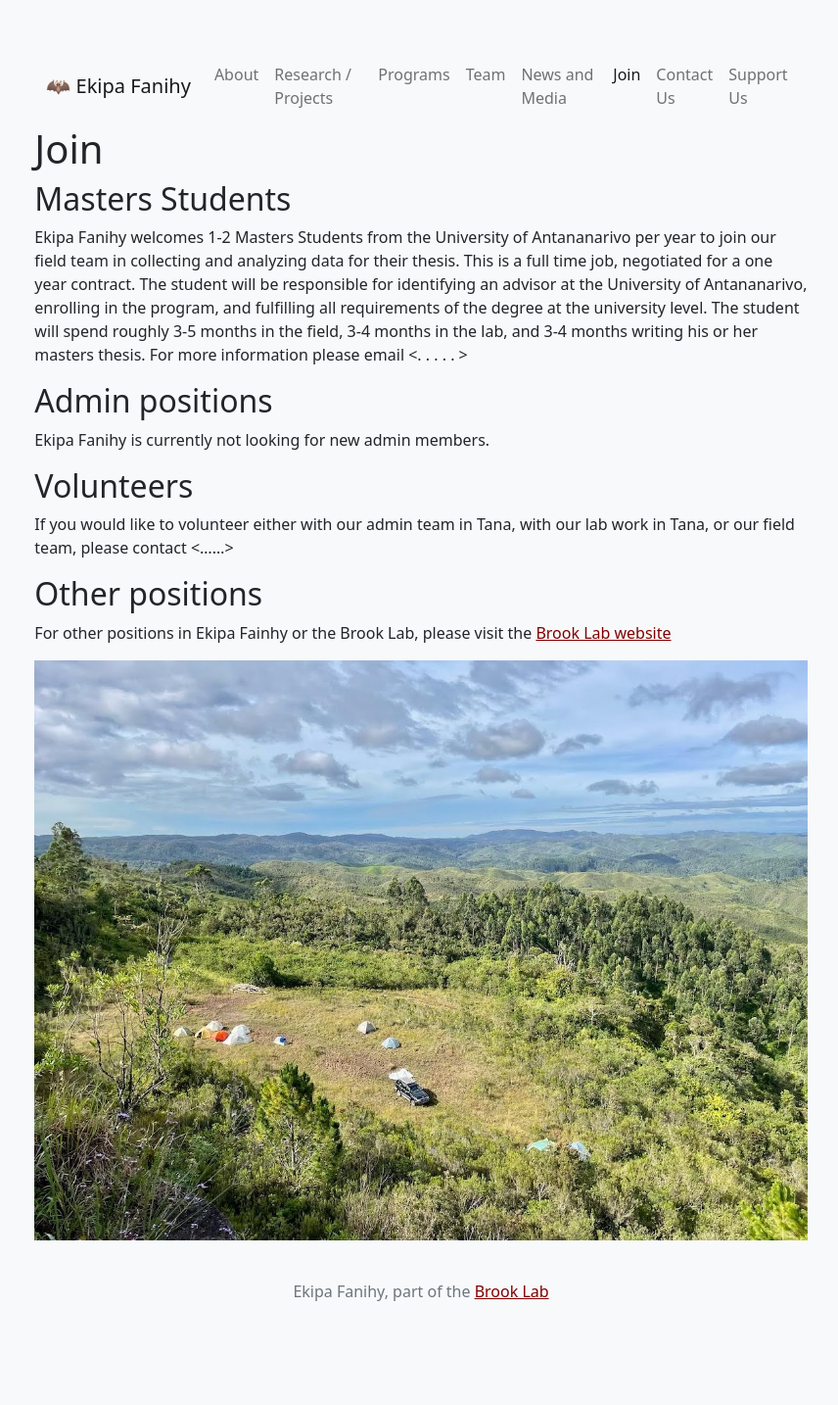
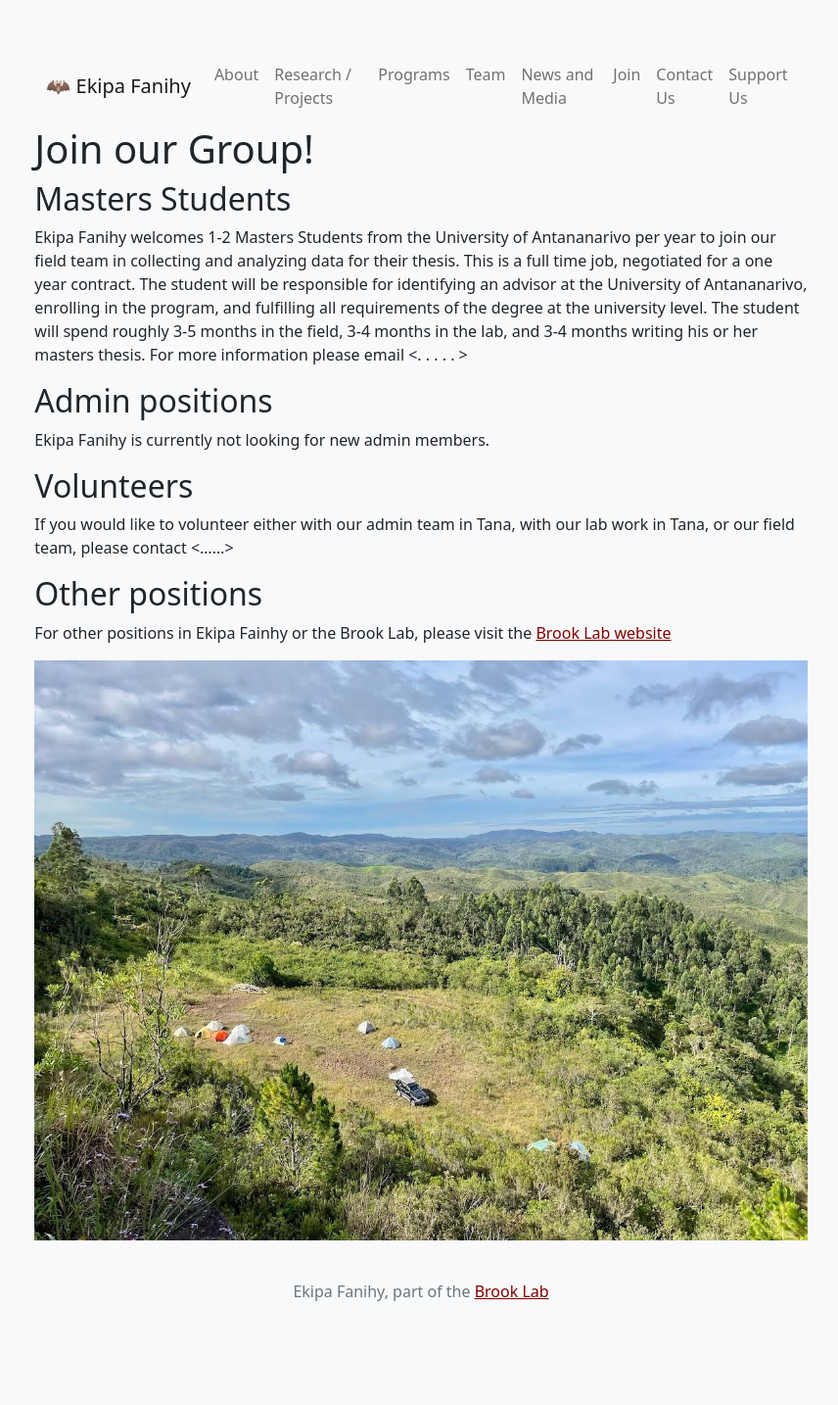
Before and after one commit to brooklabteam/www-ekipafanihy, a Jekyll site: the page built from join.md, in a window 1280 px wide. Shown: the whole page at 98% size, without its empty margins (210-1066 px from the left). Built offline with Jekyll 4.4.1, drawn with Linux system fonts in a browser that asks for light colours.

Commit message:
join and about page edits

```diff
--- a/join.md
+++ b/join.md
@@ -1,6 +1,6 @@
 ---
 layout: page
-title: Join
+title: Join our Group!
 permalink: /join
 ---
 
```
Also changed, not shown: about.md (+2 -1 lines).
